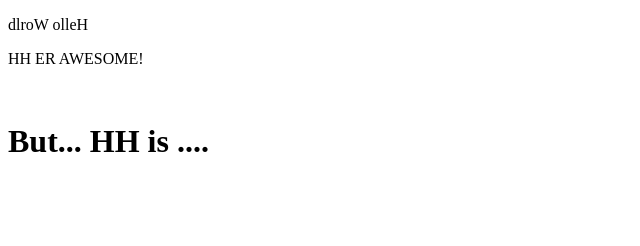
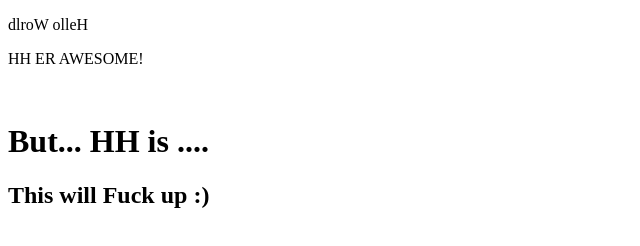
Before and after one commit to MortenGrue/KMD70480, a plain HTML site: page KMD70480/KMD70480/Default.html in a window 1280 px wide. Shown: the whole page, without its empty margins (0-640 px from the left). Drawn offline with Linux system fonts and the light colour scheme.

```diff
--- a/KMD70480/KMD70480/Default.html
+++ b/KMD70480/KMD70480/Default.html
@@ -7,5 +7,7 @@
     <p>dlroW olleH</p><p>HH ER AWESOME! </p>
     <br />
     <h1>But... HH is ....</h1>
+
+    <h2>This will Fuck up :)</h2>
 </body>
 </html>
```
